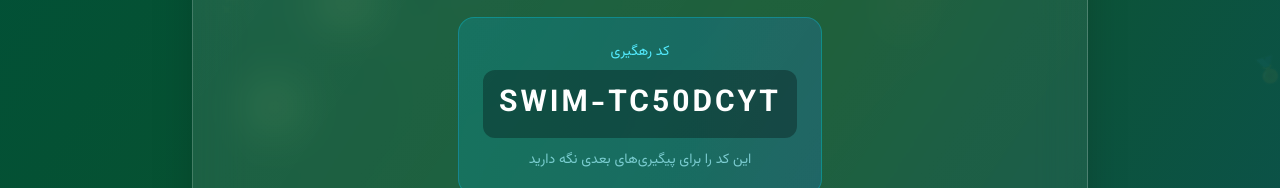
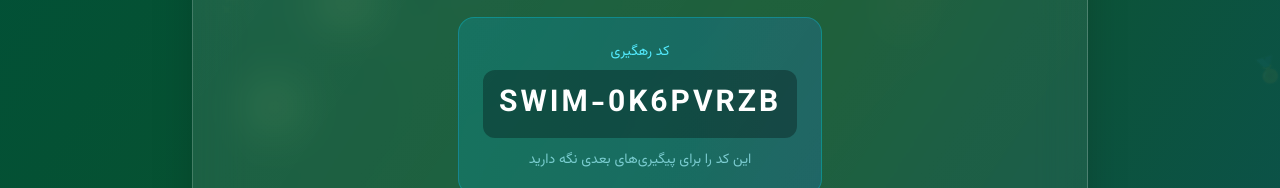
Before and after one commit to mobina211/SwimLeagueEntry, a Vue app: page /done in a window 1280 px wide. Shown: the part 700-888 px from the top of the page. Built offline with nearby package versions, Linux system fonts and the light colour scheme.

Commit message:
rewrite tracking code function

```diff
--- a/src/components/RegistrationDone.vue
+++ b/src/components/RegistrationDone.vue
@@ -309,14 +309,35 @@ const full = {
   registration: reg.selected
 };
 
+
 function generateTrackingCode() {
+ const nationalCode = full.personal?.nationalCode || 'UNKNOWN';
+
+  const storedCode = localStorage.getItem('tracking-code-' + nationalCode);
+  if (storedCode) return storedCode;
+
+  let hash = 0;
+  for (let i = 0; i < nationalCode.length; i++) {
+    hash = (hash << 5) - hash + nationalCode.charCodeAt(i);
+    hash |= 0;
+  }
+
   const chars = 'ABCDEFGHIJKLMNOPQRSTUVWXYZ0123456789';
   let code = 'SWIM-';
   for (let i = 0; i < 8; i++) {
-    code += chars.charAt(Math.floor(Math.random() * chars.length));
+    code += chars[Math.abs((hash >> (i * 4)) % chars.length)];
   }
+
+  // ذخیره در localStorage
+  localStorage.setItem('tracking-code-' + nationalCode, code);
+
   return code;
+
 }
+const trackingCode = generateTrackingCode();
+
+
+
 
 function getMajorName(major) {
   const majors = {
--- a/src/components/UserForm.vue
+++ b/src/components/UserForm.vue
@@ -328,7 +328,7 @@ function validateNationalCode() {
   const nationalCodeRegex = /^\d{10}$/;
 
   if (!code) {
-    errors.nationalCode = "کد ملی الزامی است";
+    errors.nationalCode = " الزامی است";
   } else if (!nationalCodeRegex.test(code)) {
     errors.nationalCode = "کد ملی باید ۱۰ رقم باشد";
   } else {
--- a/src/config.js
+++ b/src/config.js
@@ -1,2 +1,2 @@
 
-export const SHEET_ENDPOINT = "https://script.google.com/macros/s/AKfycbwty_6k5y_KgE6zGKdQzWgmJULb2G8CvBWubM4QxY7Y5t5WEVKyv1S_z63g-2CEdhNdxA/exec";
+export const SHEET_ENDPOINT = "https://script.google.com/macros/s/AKfycbw1DSEypM3yXpYz5EuGzrkilodoKfGGjVSeYYf5QKfG1K8R3VkC23PJNIaQTlZycwzl/exec";
```
Also changed, not shown: 1 other file (tests, documents, lock files or other folders).
